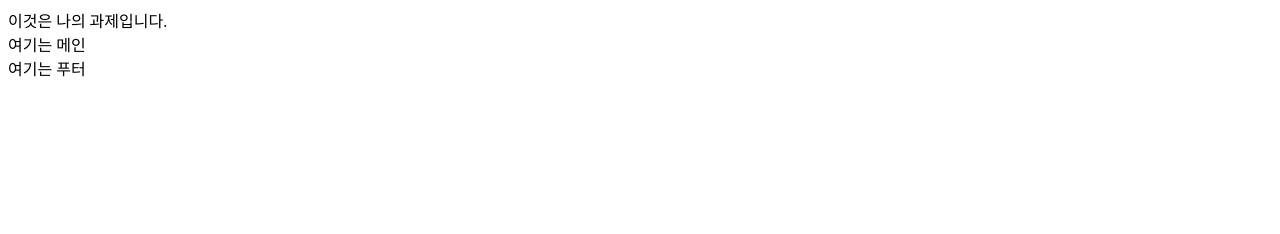
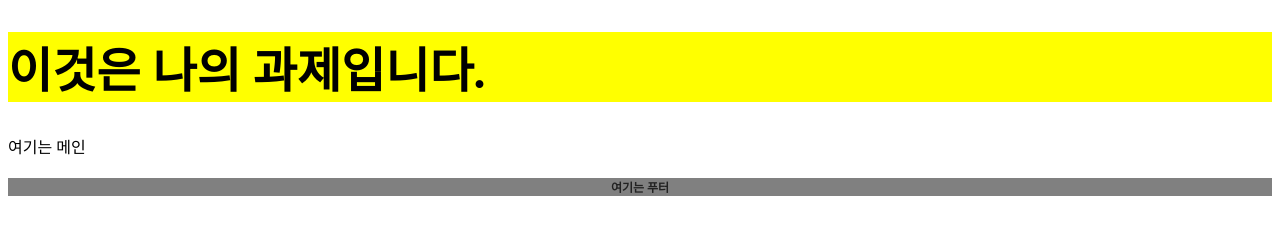
Before and after one commit to MkBaek0229/Mwubmk.github.io, a plain HTML site: page webstudy/index.html in a window 1280 px wide. Drawn offline with Linux system fonts and the light colour scheme.

Commit message:
스타일 추가

```diff
--- /dev/null
+++ b/style.css
@@ -0,0 +1,14 @@
+/* 전역 css 정의 */
+h1 {
+    font-size: 48px;
+    color: red;
+    background-color: yellow;
+}
+
+/* footer 영역 css 정의 */
+h5 {
+    font-size: 12px;
+    text-align: center;
+    background-color: gray;
+    color: #222222;
+}
--- a/webstudy/index.html
+++ b/webstudy/index.html
@@ -5,12 +5,14 @@
 	<meta http-equiv="X-UA-Compatible" content="IE=edge">
 	<meta name="viewport" content="width=device-width, initial-scale=1.0">
 	<title>My 기말과제</title>
+	<link rel="stylesheet" href="../style.css">
+	<style>h1 {color: blue}</style>
 </head>
 <body>
   <div class="container">
-	<header>이것은 나의 과제입니다.</header>
+	<header><h1 style="color: black">이것은 나의 과제입니다.</h1></header>
 	<main>여기는 메인</main>
-	<footer>여기는 푸터</footer>
+	<footer><h5>여기는 푸터</h5></footer>
   </div>
 </body>
 </html>
```
